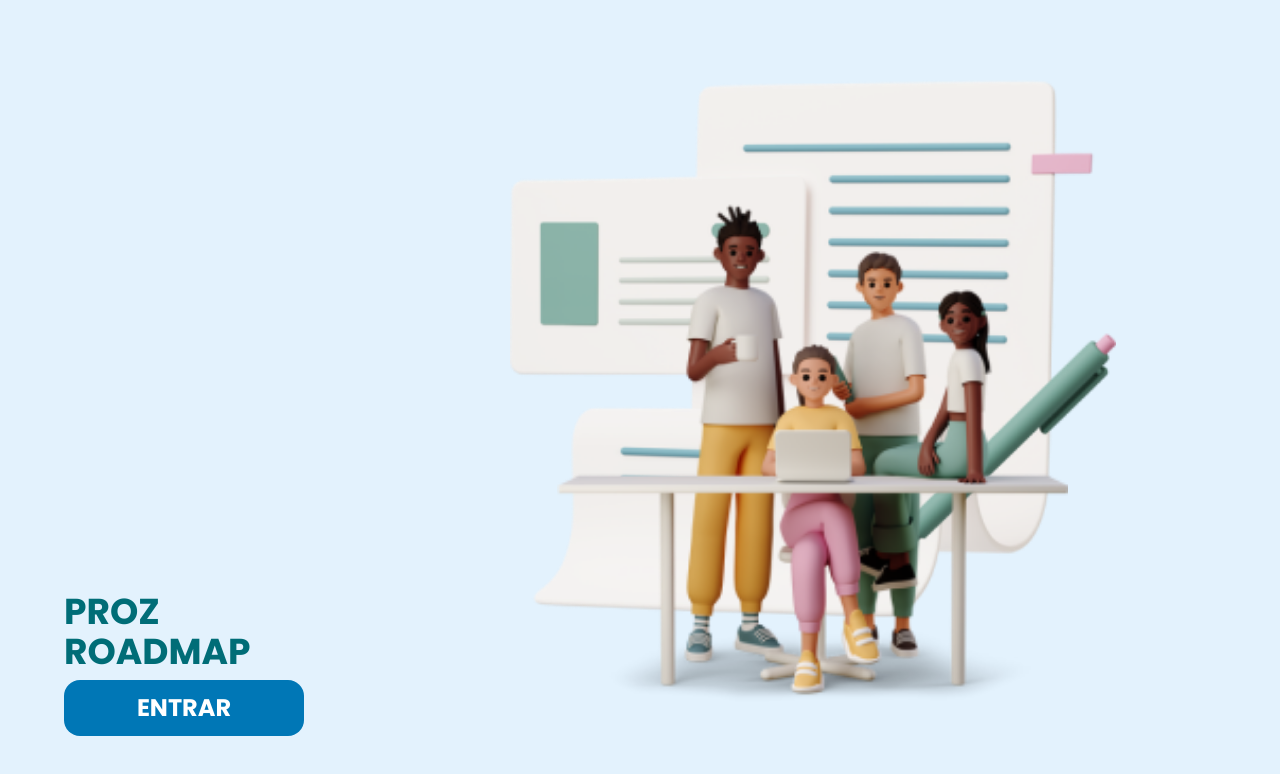
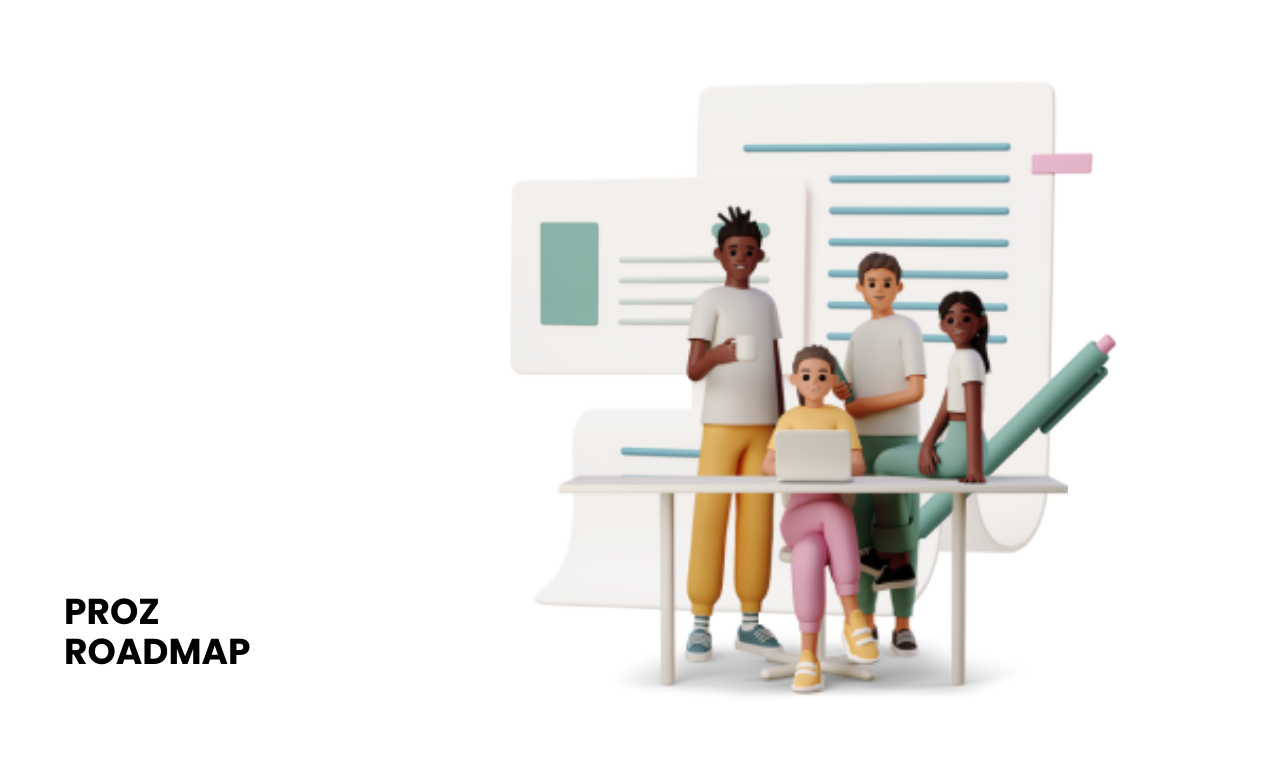
Before and after one commit to mariadxavier/roadmap-administracao, a React (Vite) app: page / in a window 1280 px wide. Shown: the top 774 px of the page. Built offline with nearby package versions, Linux system fonts and the light colour scheme; a web font is replaced by a local one.

Commit message:
fix: colors

```diff
--- a/tailwind.config.js
+++ b/tailwind.config.js
@@ -4,16 +4,30 @@ export default {
   theme: {
     extend: {
       colors: {
-        adm: {
-          "light": "#e3f2fd",
-          "pale": "#c0dded",
-          "light-sky": "#96d3f4",
-          "sky": "#86d5fe",
-          "medium-sky": "81cdf5",
-          "medium": "#6aaacb",
-          "dark": "#0077b6",
-          "deep": "#006d77",
-      }
+        backgroundLight: {
+          'adm': '#e3f2fd',
+        },
+        backgroundMedium: {
+          'adm': '#86d5fe',
+        },
+        backgroundDeep: {
+          'adm':'#6aaacb'
+        },
+        button: {
+          'adm': '#0077b6',
+        },
+        buttonLesson: {
+          'adm': '#86d5fe'
+        },
+        title: {
+          'adm': '#0077b6',
+        },
+        titlePages: {
+          'adm': '#888888'
+        },
+        titlePrincipal: {
+          'adm': '#006d77',
+        },
       },
       screens: {
         xsm: '320px',
```
